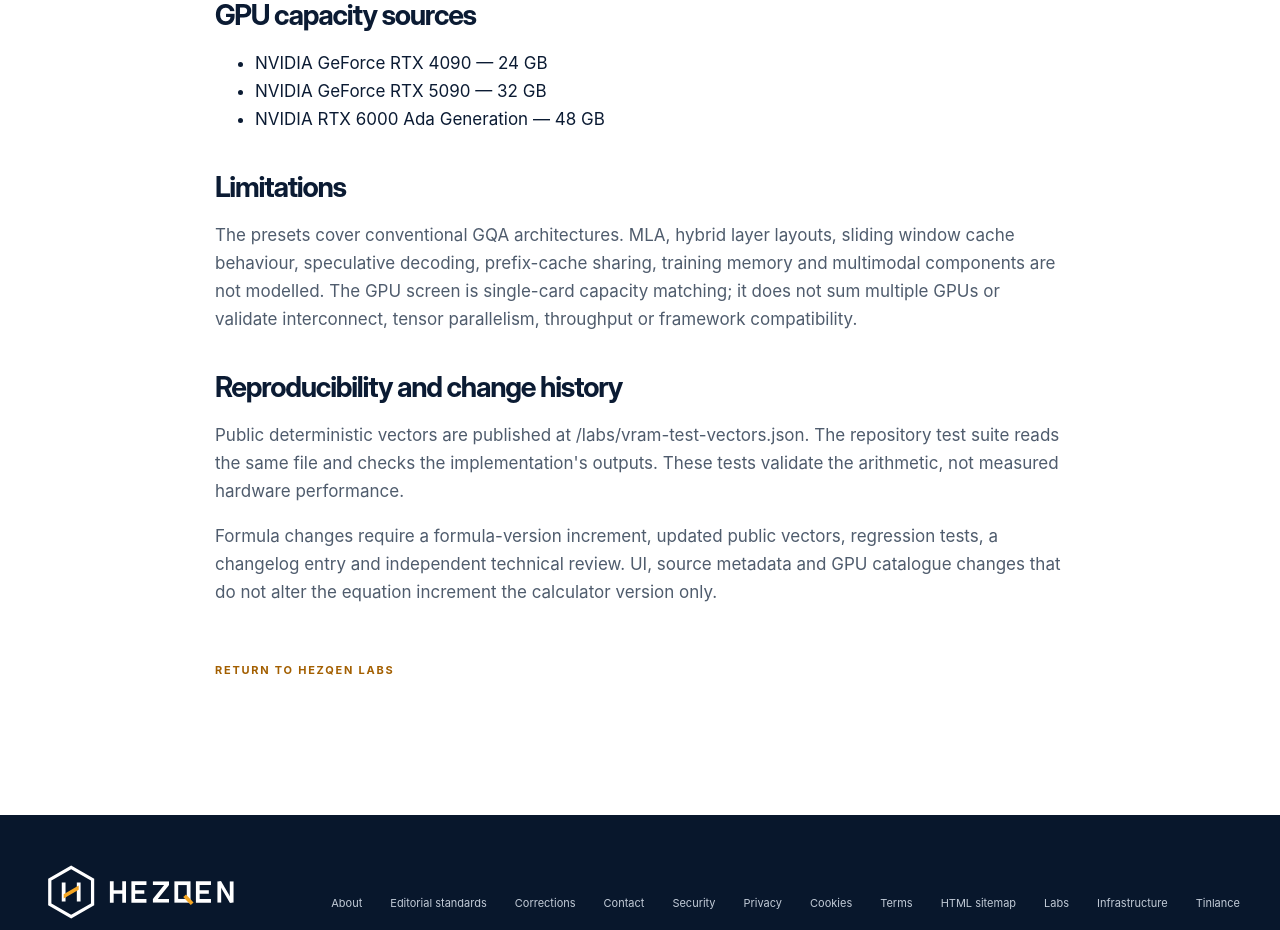
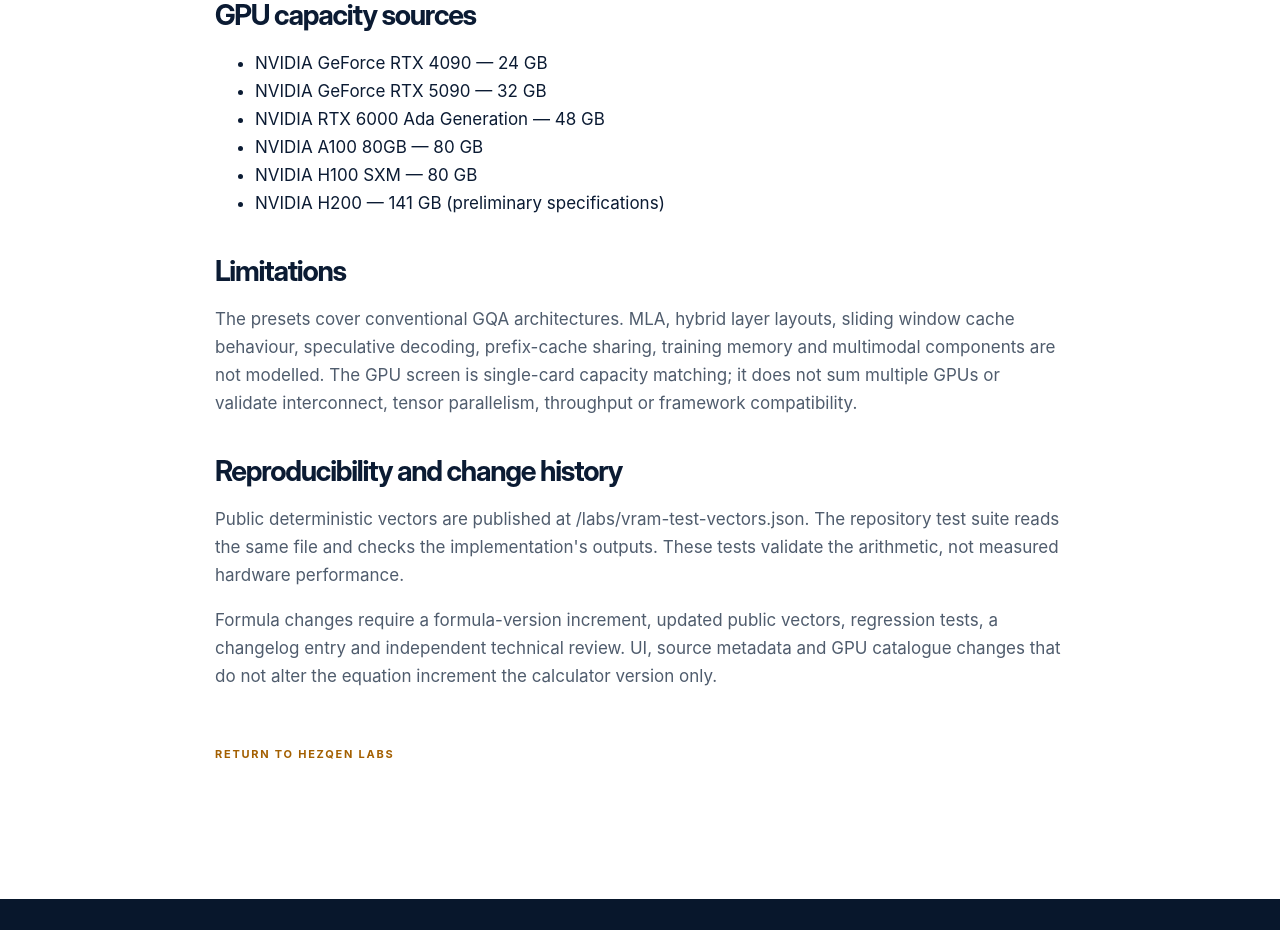
Before and after one commit to LloydCoder/hezqen, a Next.js app: page /labs/methodology in a window 1280 px wide. Shown: the part 1500-2430 px from the top of the page. Built offline with nearby package versions, Linux system fonts and the light colour scheme; no server answers.

Commit message:
docs: document data-center GPU capacity sources

```diff
--- a/app/(frontend)/labs/methodology/page.tsx
+++ b/app/(frontend)/labs/methodology/page.tsx
@@ -92,7 +92,7 @@ export default function VramMethodologyPage() {
               Mistral 7B Instruct v0.3 model card
             </a>{" "}
             and{" "}
-            <a href="https://huggingface.co/mistralai/Mistral-7B-Instruct-v0.3/blob/main/config.json">
+            <a href="https://huggingface.co/mistralai/Mistral-7B-Instruct-v0.3/blob/41ee164278abb69f607540425b8682669bec3ca6/config.json">
               model configuration
             </a>
             .
@@ -126,6 +126,21 @@ export default function VramMethodologyPage() {
               NVIDIA RTX 6000 Ada Generation — 48 GB
             </a>
           </li>
+          <li>
+            <a href="https://www.nvidia.com/en-us/data-center/a100/">
+              NVIDIA A100 80GB — 80 GB
+            </a>
+          </li>
+          <li>
+            <a href="https://resources.nvidia.com/en-us-gpu-resources/h100-datasheet-24306">
+              NVIDIA H100 SXM — 80 GB
+            </a>
+          </li>
+          <li>
+            <a href="https://www.nvidia.com/en-us/data-center/h200/">
+              NVIDIA H200 — 141 GB (preliminary specifications)
+            </a>
+          </li>
         </ul>
         <h2>Limitations</h2>
         <p>
```
